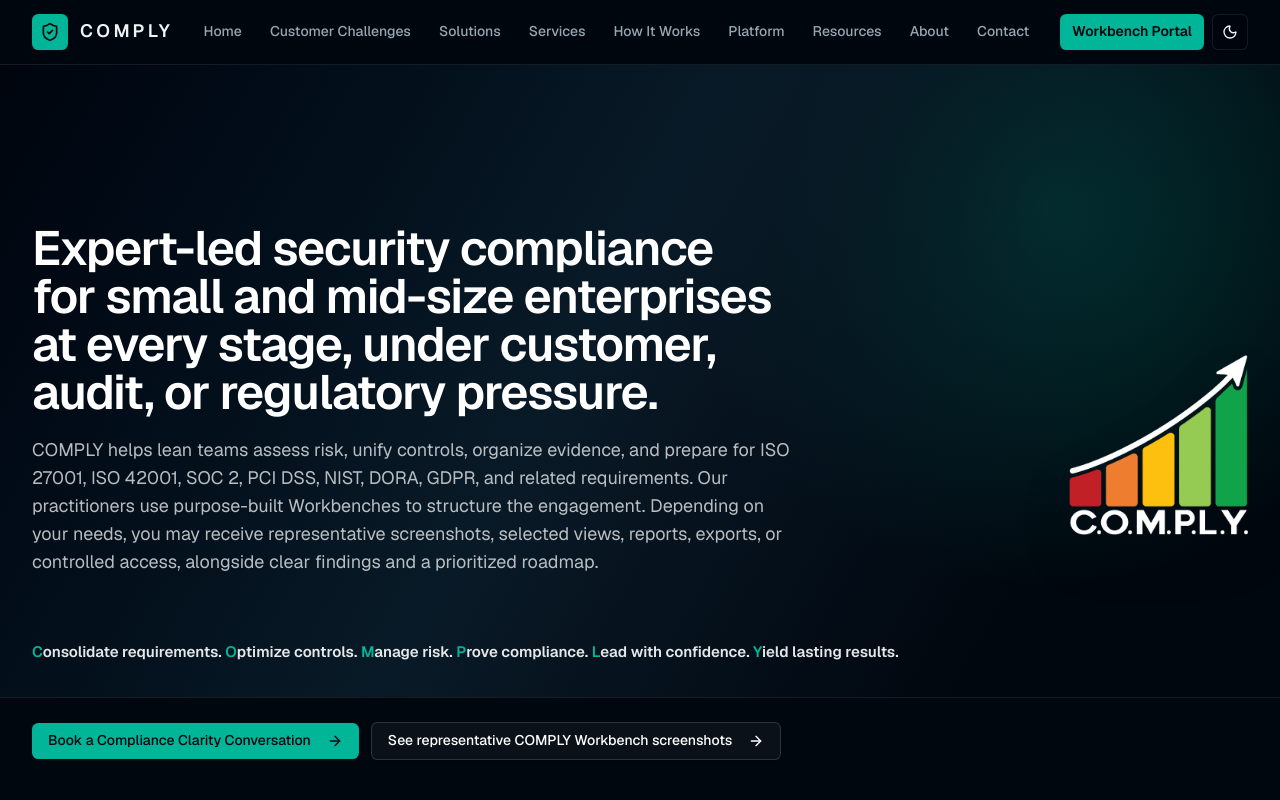
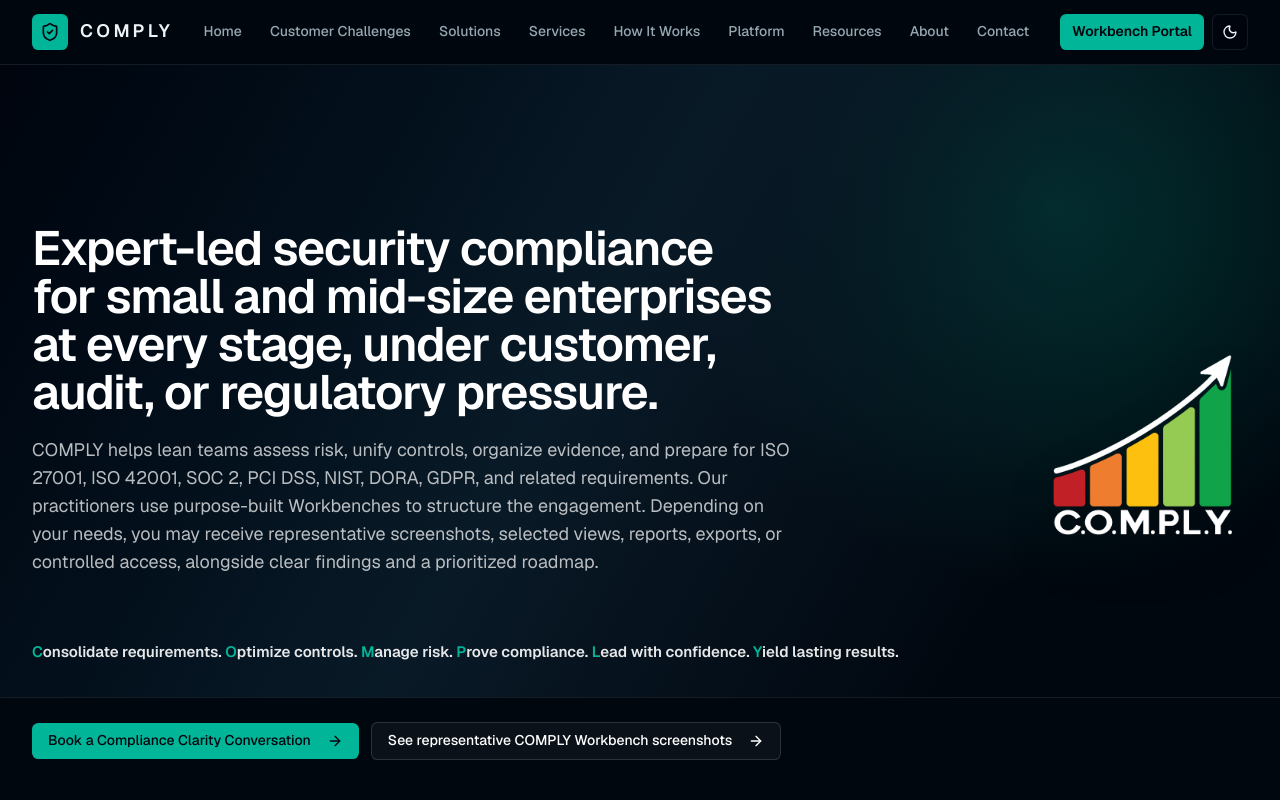
Before and after one commit to hlanslots/Comply-Website, a Next.js app: page / in a window 1280 px wide. Shown: the top 800 px of the page. Built offline with nearby package versions, Linux system fonts and the light colour scheme.

Commit message:
style: balance homepage hero logo placement

```diff
--- a/src/app/page.tsx
+++ b/src/app/page.tsx
@@ -50,7 +50,7 @@
           </FadeIn>
 
           <FadeIn delay={0.12}>
-            <div className="flex flex-col items-center justify-center lg:items-end lg:justify-end">
+            <div className="flex flex-col items-center justify-center lg:items-end lg:justify-end lg:pr-4">
               <Link href="/" aria-label="C.O.M.P.L.Y. home">
                 <Image
                   src="/comply-logo.png"
```
